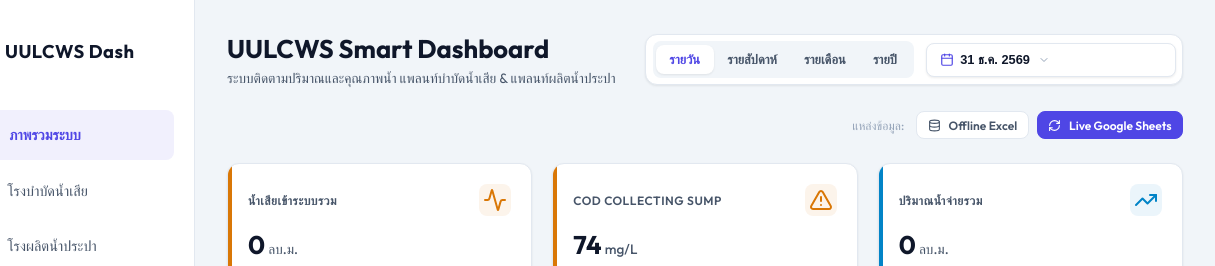
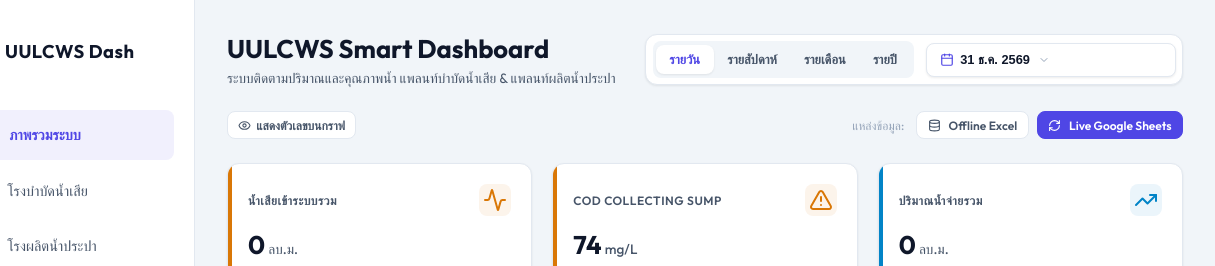
Before and after one commit to uukidsadasur-art/UULCWS-dashboard, a plain HTML site: page index.html in a window 1280 px wide. Shown: the top 266 px of the page, 65-1280 px from the left. Drawn offline with nearby package versions, Linux system fonts and the light colour scheme; no server answers.

Commit message:
Update index.html

```diff
--- a/index.html
+++ b/index.html
@@ -121,8 +121,13 @@
         </div>
       </header>
 
-      <!-- Data Source Controller Toggle -->
-      <div style="display: flex; gap: 0.5rem; margin-bottom: 1.5rem; align-items: center; justify-content: flex-end;">
+      <!-- Control Toggles -->
+      <div style="display: flex; gap: 0.5rem; margin-bottom: 1.5rem; align-items: center; justify-content: flex-end; flex-wrap: wrap;">
+        <!-- Show/Hide Data Labels Toggle -->
+        <button id="btn-toggle-labels" class="btn" style="padding: 0.35rem 0.65rem; font-size: 0.75rem; border-radius: var(--radius-sm); margin-right: auto; display: flex; align-items: center; gap: 0.3rem;">
+          <i data-lucide="eye" style="width: 13px; height: 13px;"></i> <span>แสดงตัวเลขบนกราฟ</span>
+        </button>
+
         <span style="font-size: 0.75rem; color: var(--text-muted); font-weight: 500; margin-right: 0.25rem;">แหล่งข้อมูล:</span>
         <button id="btn-source-preloaded" class="btn" style="padding: 0.35rem 0.65rem; font-size: 0.75rem; border-radius: var(--radius-sm);">
           <i data-lucide="database" style="width: 13px; height: 13px;"></i> Offline Excel
```
